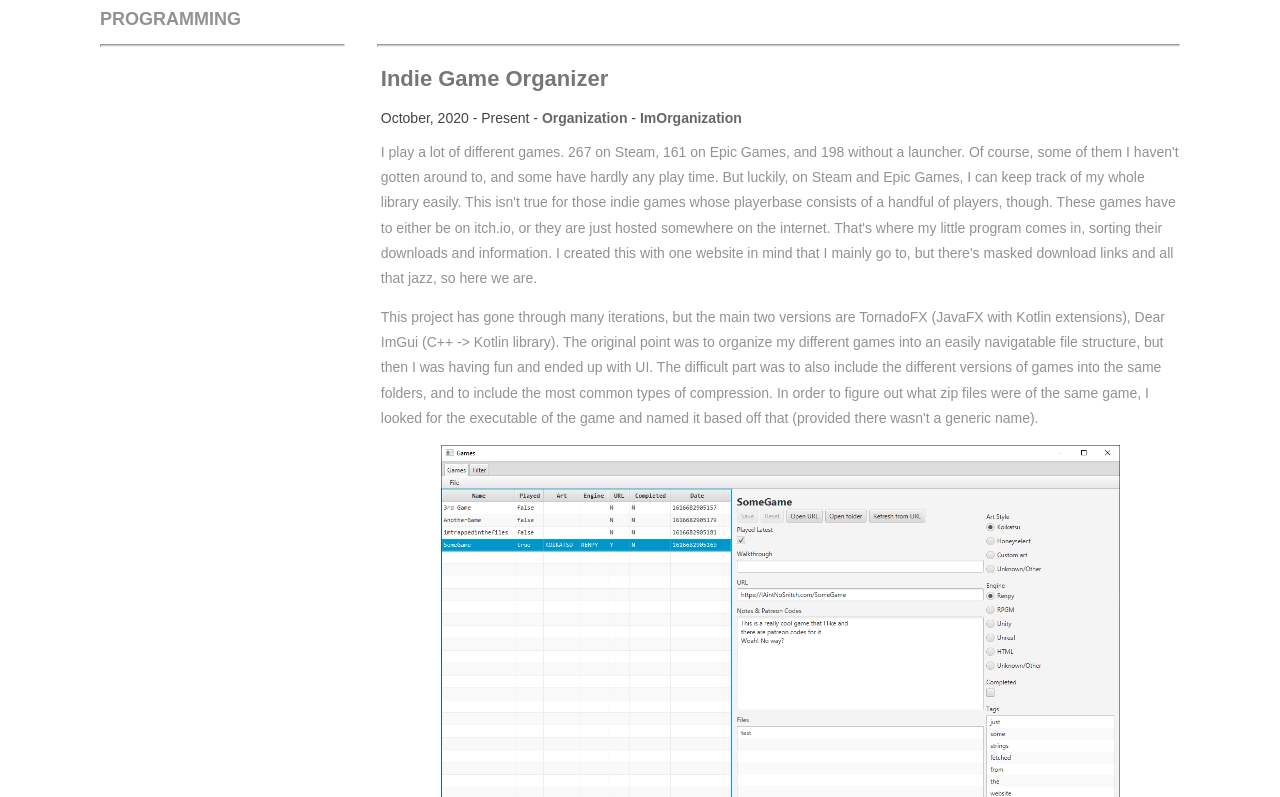
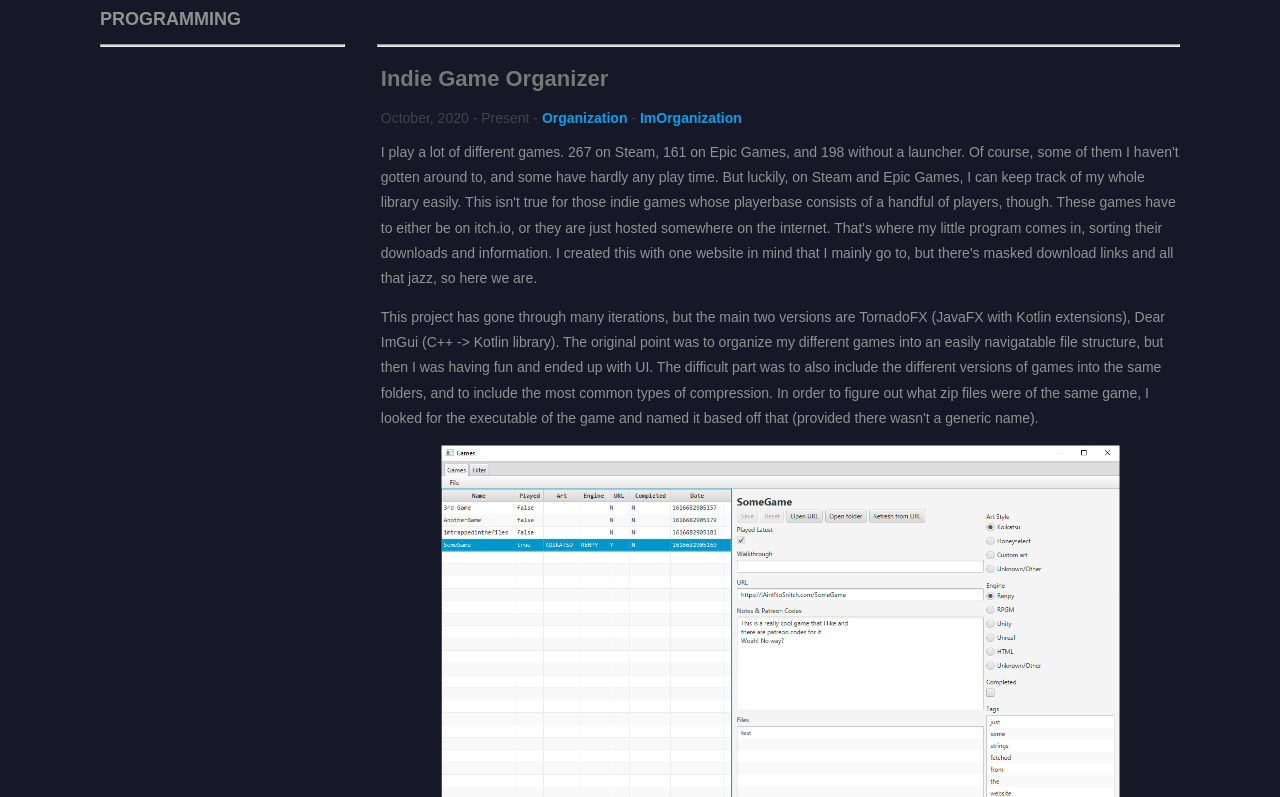
Before and after one commit to reeve567/portfolio, a plain HTML site: page index.html in a window 1280 px wide. Shown: the part 519-1316 px from the top of the page. Drawn offline with Linux system fonts and the light colour scheme.

Commit message:
Update main.css

```diff
--- a/styles/main.css
+++ b/styles/main.css
@@ -8,6 +8,7 @@ body {
 	max-width: 1080px;
 	padding-left: 2.275%;
 	padding-right: 2.275%;
+	background-color: #161828;
 }
 /* Header */
 header {
@@ -193,7 +194,7 @@ header .socialNetworkNavBar .socialNetworkNav img:hover {
 }
 
 a {
-	color: rgba(104, 103, 103, 1);
+	color: #03a1ec;
 	font-weight: 700;
 	text-decoration: none;
 }
```
